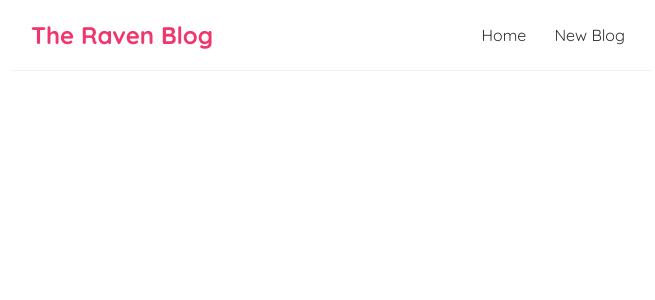
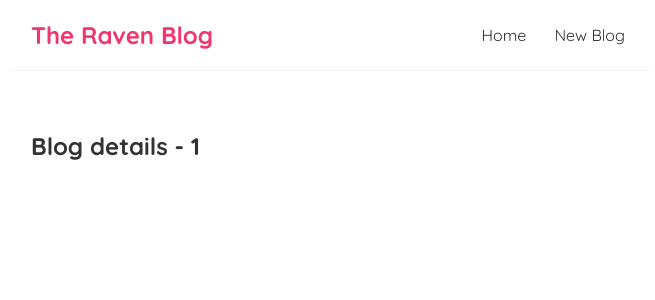
Before and after one commit to vroeN2/full-react-tutorial, a React (Create React App) app in the folder raven-blog/: page /blogs/1 in a window 1280 px wide. Shown: the top 300 px of the page, without its empty margins (309-964 px from the left). Built offline with nearby package versions, Linux system fonts and the light colour scheme.

Commit message:
lesson 25 final files
learn route parameters, create smart links for current and future blogs

```diff
--- a/raven-blog/src/App.js
+++ b/raven-blog/src/App.js
@@ -2,6 +2,7 @@
 import Home from './Home';
 import { BrowserRouter as Router, Route, Switch } from 'react-router-dom';
 import Create from './Create';
+import BlogDetails from './BlogDetails';
 
 function App() {
   return (
@@ -16,6 +17,9 @@
             <Route path="/create" >
               <Create />
             </Route>
+            <Route path="/blogs/:id" >
+              <BlogDetails />
+            </Route>
           </Switch>
         </div>
       </div>
--- /dev/null
+++ b/raven-blog/src/BlogDetails.js
@@ -0,0 +1,13 @@
+import { useParams } from "react-router";
+
+const BlogDetails = () => {
+    const { id } = useParams();
+
+    return (
+        <div className="blog-details">
+            <h2>Blog details - { id }</h2>
+        </div>
+    );
+}
+
+export default BlogDetails;
--- a/raven-blog/src/BlogList.js
+++ b/raven-blog/src/BlogList.js
@@ -1,3 +1,5 @@
+import { Link } from "react-router-dom";
+
 const BlogList = ({ blogs, title }) => {
 
     return (
@@ -5,8 +7,10 @@
             <h2>{ title }</h2>
             {blogs.map(blog => (
                 <div className="blog-preview" key={blog.id}>
-                    <h2>{ blog.title }</h2>
-                    <p>Written by { blog.author }</p>
+                    <Link to={`/blogs/${blog.id}`}>
+                        <h2>{ blog.title }</h2>
+                        <p>Written by { blog.author }</p>
+                    </Link>
                 </div>
             ))}
         </div>
--- a/raven-blog/src/index.css
+++ b/raven-blog/src/index.css
@@ -48,3 +48,7 @@
   color: #f1356d;
   margin-bottom: 8px;
 }
+
+.blog-preview a {
+  text-decoration: none;
+}
```
